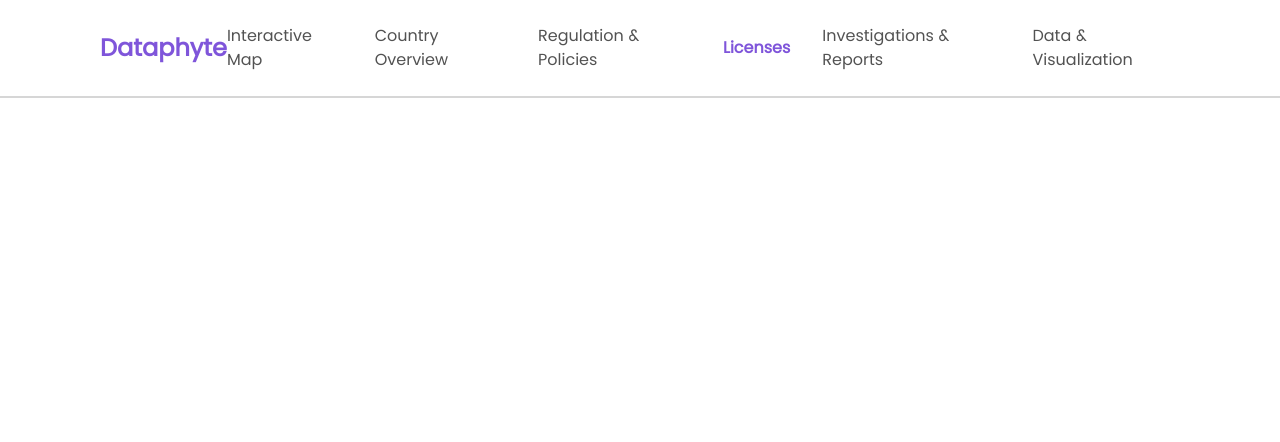
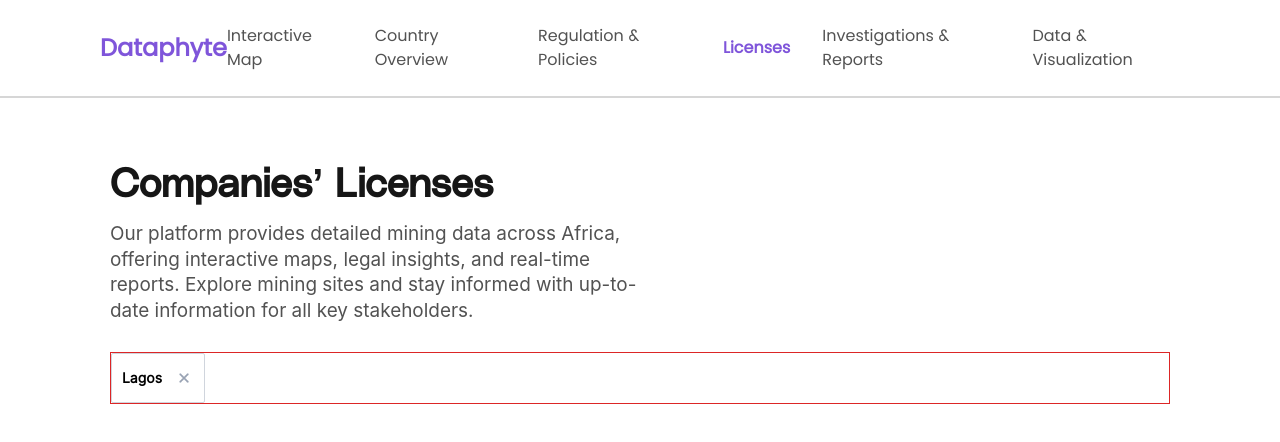
Before and after one commit to seliwanoff/web-dataphyte, a React (Create React App) app: page /License in a window 1280 px wide. Shown: the top 442 px of the page. Built offline with nearby package versions, Linux system fonts and the light colour scheme.

Commit message:
License page and regulation updated

```diff
--- /dev/null
+++ b/src/License/LicenseWrapper.tsx
@@ -0,0 +1,17 @@
+import FilterLicense from "../components/license/filter";
+import LicenseText from "../components/license/licenseText";
+
+const LicenseWrapper = () => {
+  return (
+    <div className="w-full xl:px-[110px] py-[32px] px-[24px]">
+      <div className="w-full max-w-[1750px] mx-auto ">
+        <LicenseText />
+        <div className="flex flex-col gap-[24px] border border-red-600">
+          <FilterLicense />
+        </div>
+      </div>
+    </div>
+  );
+};
+
+export default LicenseWrapper;
--- /dev/null
+++ b/src/components/license/filter.tsx
@@ -0,0 +1,18 @@
+import close from "../../assets/images/close.png";
+
+const FilterLicense = () => {
+  return (
+    <div className="flex w-full items-center justify-between cursor-pointer">
+      <div className="flex w-full gap-3 items-center">
+        <div className="py-[14px] px-[10px] flex items-center gap-[12px] rounded-sm border border-[#d0d5dd] ">
+          <span className="text-[14px] font-Inter font-semibold leading-5">
+            Lagos
+          </span>
+          <img src={close} alt="" className="h-[20px]" />
+        </div>
+      </div>
+    </div>
+  );
+};
+
+export default FilterLicense;
--- /dev/null
+++ b/src/components/license/licenseText.tsx
@@ -0,0 +1,19 @@
+const LicenseText = () => {
+  return (
+    <div className="flex flex-col py-7 gap-10">
+      <div className="flex flex-col gap-[8px] w-full max-w-[530px]">
+        <h3 className="text-[#161616] font-polySans text-[32px] xl:text-[40px] font-semibold leading-[55.36px] m-0 p-0">
+          Companies’ Licenses
+        </h3>
+        <p className="text-[#525252] text-[18.93px] leading-[25.55px] font-normal">
+          Our platform provides detailed mining data across Africa, offering
+          interactive maps, legal insights, and real-time reports. Explore
+          mining sites and stay informed with up-to-date information for all key
+          stakeholders.
+        </p>
+      </div>
+    </div>
+  );
+};
+
+export default LicenseText;
--- a/src/route/route.tsx
+++ b/src/route/route.tsx
@@ -30,6 +30,7 @@ const RegulationWrapper = React.lazy(
 const RegulationProfile = React.lazy(
   () => import("../Regulation/regulationProfile")
 );
+const LicenseWrapper = React.lazy(() => import("../License/LicenseWrapper"));
 const RouteWrapper = () => {
   const location = useLocation();
 
@@ -102,6 +103,14 @@ const RouteWrapper = () => {
             </Suspense>
           }
         />
+        <Route
+          path="/License"
+          element={
+            <Suspense fallback={<SkeletonLoader />}>
+              <LicenseWrapper />
+            </Suspense>
+          }
+        />
       </Routes>
     </Layout>
   );
```
